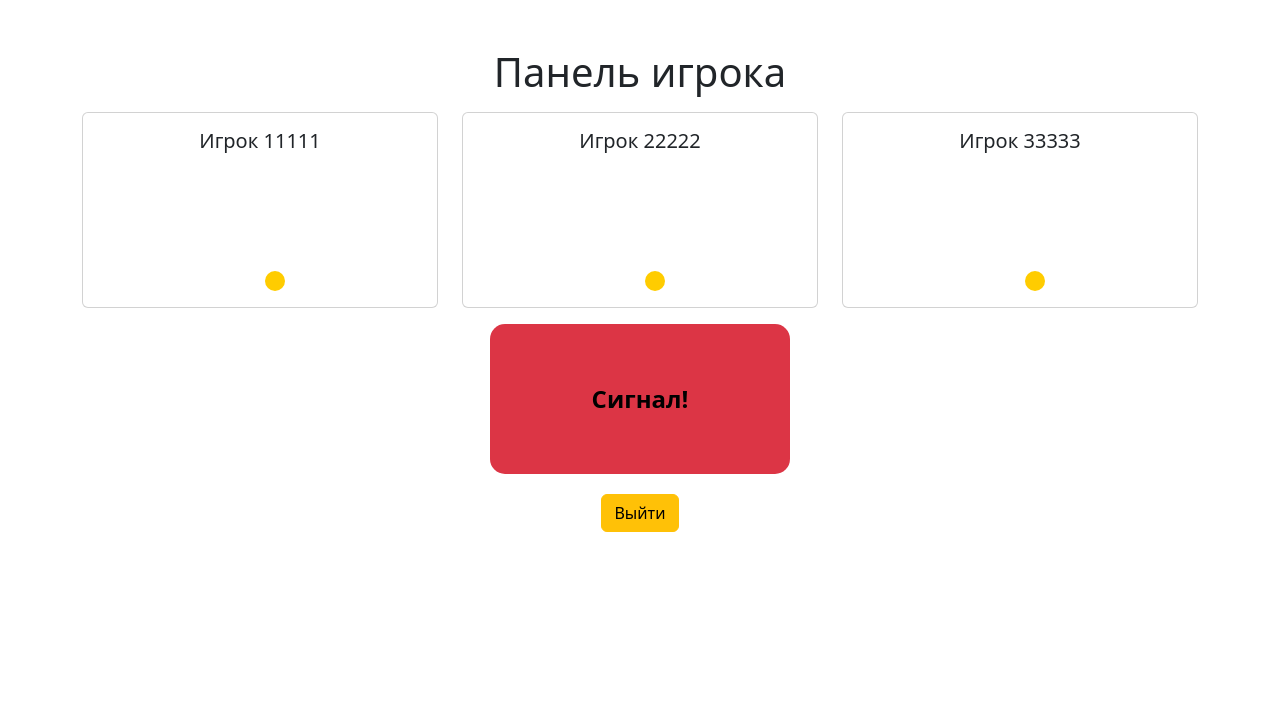
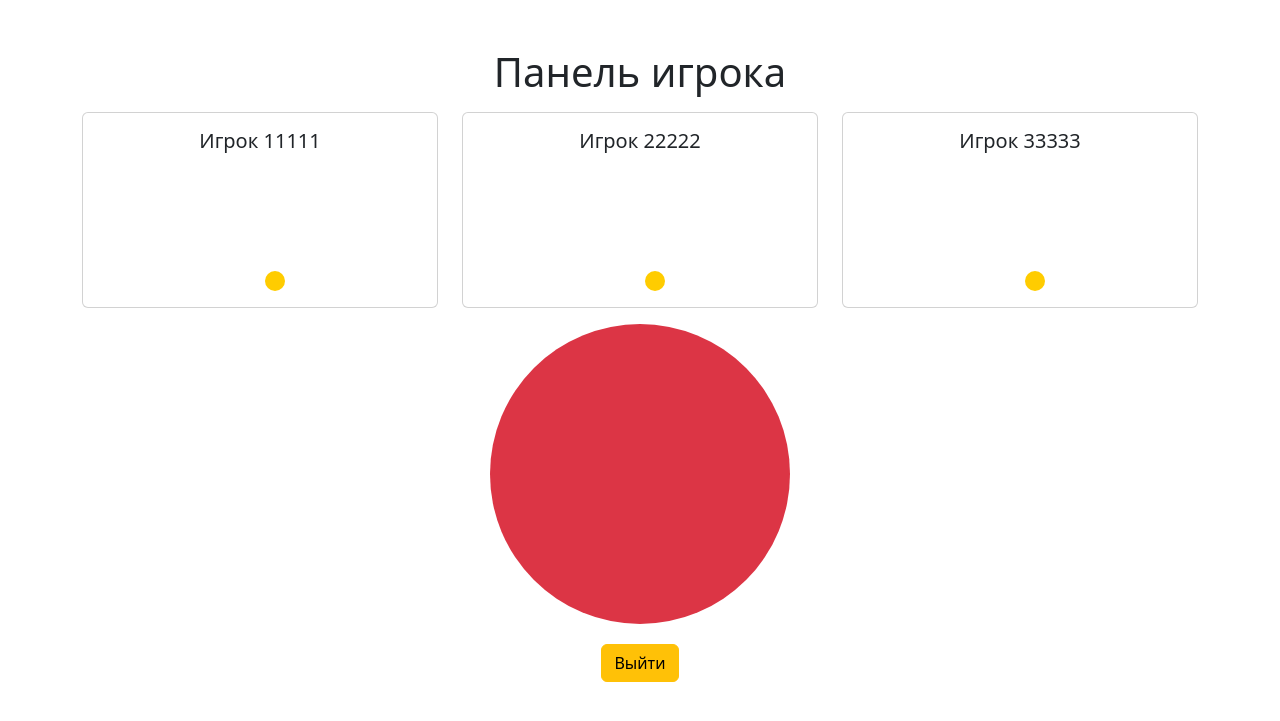
Before and after one commit to AntonS2000/Jeopardy-App, a Flask app: template templates/player.html in a window 1280 px wide. Shown: the top 721 px of the page. Run offline with Flask 3, Linux system fonts and the light colour scheme; the template is opened without the code that fills it: most values are stand-ins (such as "Sample title", 1, 10 or a date in 2020); some libraries are stand-ins or nearby versions.

Commit message:
301225_0023

```diff
--- a/templates/player.html
+++ b/templates/player.html
@@ -8,9 +8,9 @@
     .super-ellipse { width: 150px; height: 100px; background-color: white; border-radius: 30px; margin: auto; }
     .signal-button {
       width: 300px;
-      height: 150px;
+      height: 300px;
       background-color: #dc3545;
-      border-radius: 15px;
+      border-radius: 150px;
       border: none;
       margin: 20px auto;
       cursor: pointer;
@@ -82,10 +82,12 @@
     {% endfor %}
   </div>
 
-  <button id="signalButton" class="signal-button mt-3" onclick="sendSignal()">Сигнал!</button>
+  <button id="signalButton" class="signal-button mt-3" onclick="sendSignal()"></button>
+
   <form method="POST" action="/logout_player" class="mt-3">
     <button class="btn btn-warning">Выйти</button>
   </form>
+
   <script>
     const socket = io();
     const playerId = "{{ player_id }}";
```
